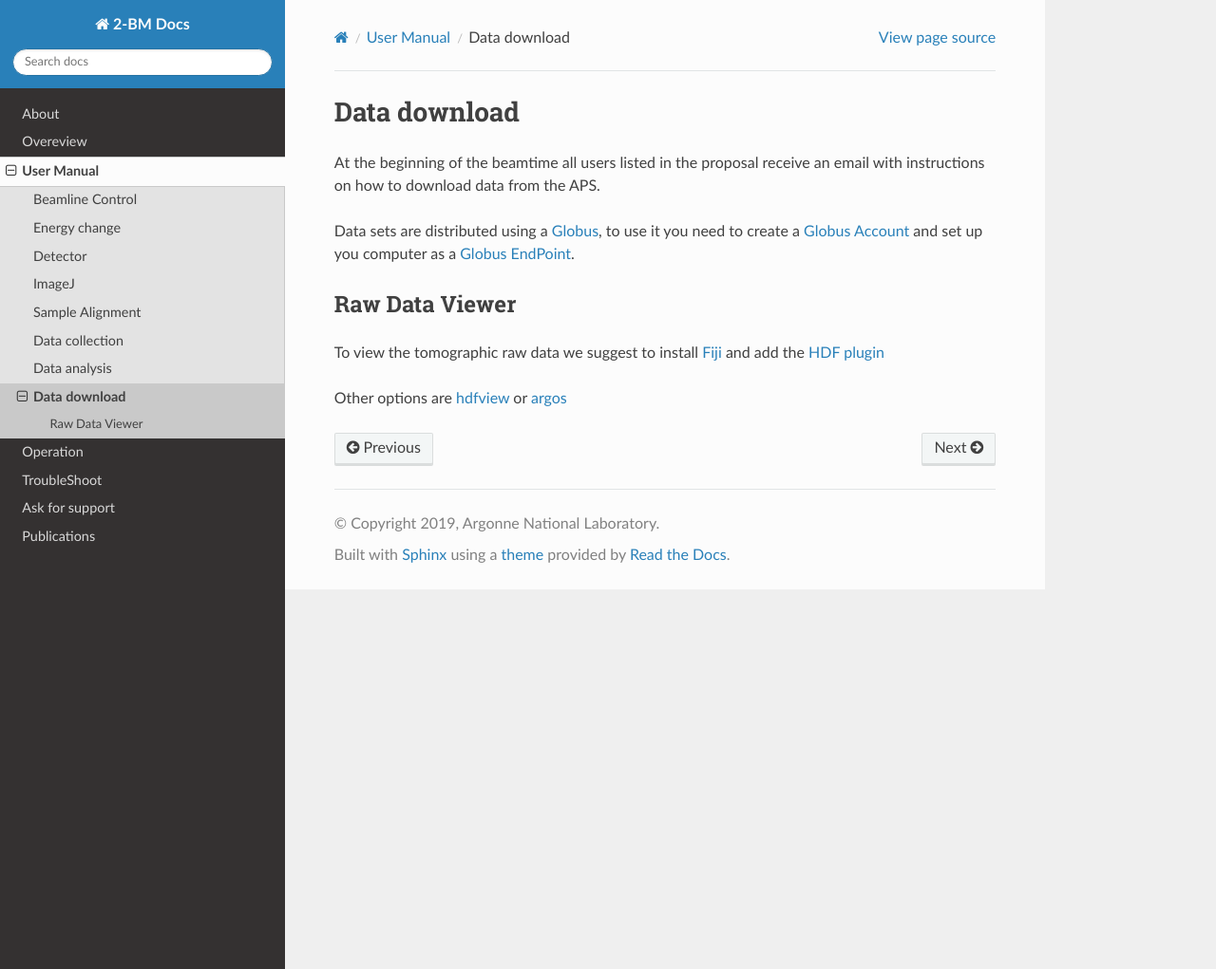
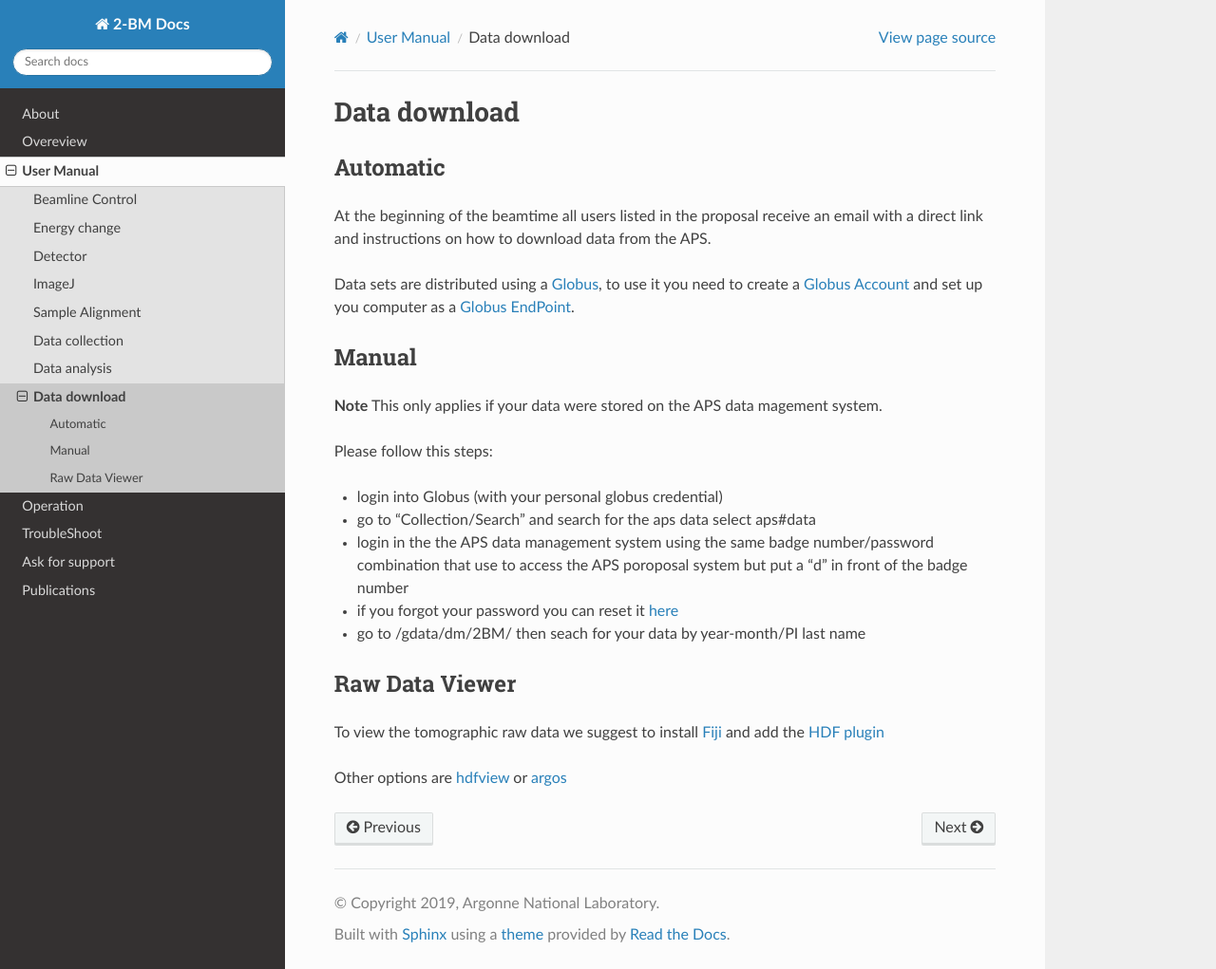
Before and after one commit to xray-imaging/2bm-docs, a Sphinx documentation site: the page built from docs/source/user/item_007.rst, in a window 1280 px wide and 1021 px high. Shown: the whole window at 95% size. Built offline with Sphinx 7.4.7 and the Read the Docs theme 2.0.0, drawn with Linux system fonts in a browser that asks for light colours; the version number could not be read and is left out.

Commit message:
update data download

```diff
--- a/docs/source/user/item_007.rst
+++ b/docs/source/user/item_007.rst
@@ -1,11 +1,28 @@
 Data download
 =============
 
-At the beginning of the beamtime all users listed in the proposal receive an email with instructions on how to download data from the APS.
+Automatic
+---------
+
+At the beginning of the beamtime all users listed in the proposal receive an email with a direct link and instructions on how to download data from the APS.
 
 Data sets are distributed using a `Globus <https://www.globus.org>`_, to use it you need to create
 a `Globus Account <https://docs.globus.org/how-to/get-started/>`_  and set up you computer as
 a `Globus EndPoint <https://www.globus.org/globus-connect-personal>`_.
+
+
+Manual
+------
+**Note** This only applies if your data were stored on the APS data magement system.
+
+Please follow this steps:
+
+- login into Globus (with your personal globus credential)
+- go to "Collection/Search" and search for the aps data select aps#data
+- login in the the APS data management system using the same badge number/password combination that use to access the APS poroposal system but put a "d" in front of the badge number
+- if you forgot your password you can reset it `here <https://beam.aps.anl.gov/pls/apsweb/forgot_password.start_process>`_
+- go to /gdata/dm/2BM/ then seach for your data by year-month/PI last name
+
 
 Raw Data Viewer
 ---------------
```
